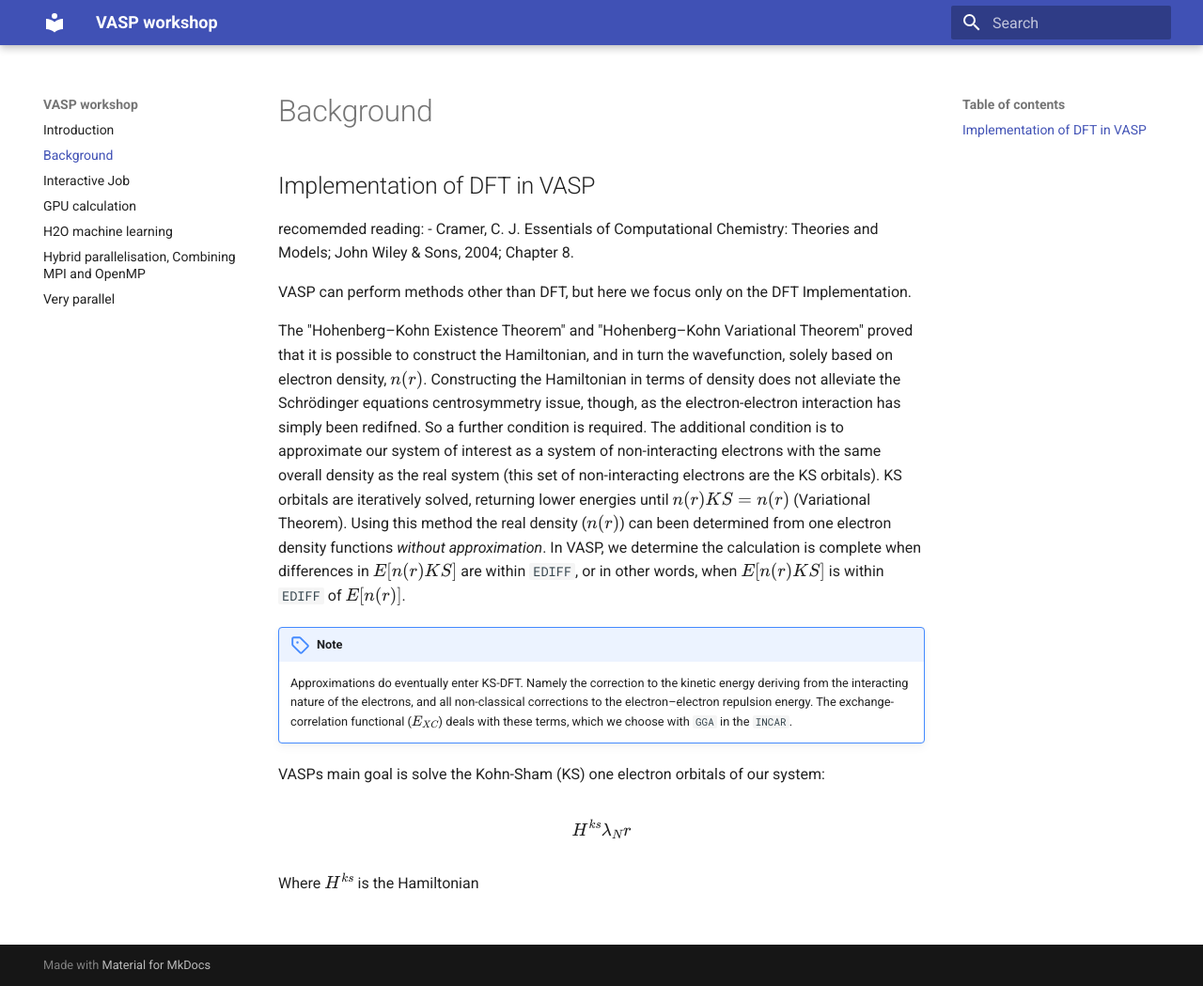
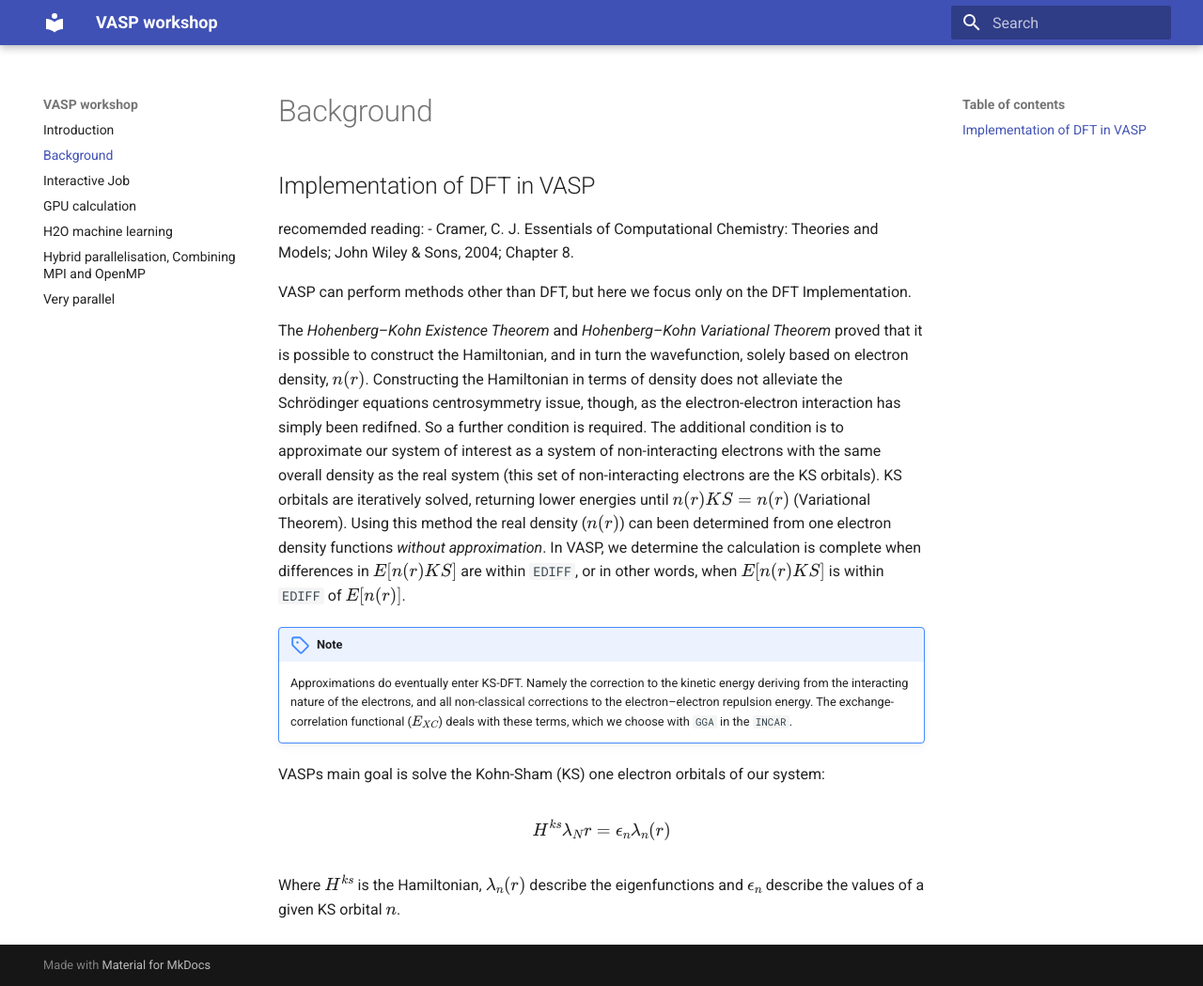
Before and after one commit to Johnryder23/VASP_workshop, an MkDocs documentation site: the page built from docs/background.md, in a window 1280 px wide and 1049 px high. Shown: the whole window at 94% size. Built offline with MkDocs 1.6.1 and Material for MkDocs 9.7.7, drawn with Linux system fonts in a browser that asks for light colours.

Commit message:
small additions

```diff
--- a/docs/background.md
+++ b/docs/background.md
@@ -6,16 +6,15 @@ Wiley & Sons, 2004; Chapter 8.
 
 VASP can perform methods other than DFT, but here we focus only on the DFT Implementation.
 
-The "Hohenberg–Kohn Existence Theorem" and "Hohenberg–Kohn Variational Theorem" proved that it is possible to construct the Hamiltonian, and in turn the wavefunction, solely based on electron density, $n(r)$. Constructing the Hamiltonian in terms of density does not alleviate the Schrödinger equations centrosymmetry issue, though, as the electron-electron interaction has simply been redifned. So a further condition is required. The additional condition is to approximate our system of interest as a system of non-interacting electrons with the same overall density as the real system (this set of non-interacting electrons are the KS orbitals). KS orbitals are iteratively solved, returning lower energies until $n(r)KS=n(r)$ (Variational Theorem). Using this method the real density ($n(r)$) can been determined from one electron density functions *without approximation*. In VASP, we determine the calculation is complete when differences in $E[n(r)KS]$ are within `EDIFF`, or in other words, when $E[n(r)KS]$ is within `EDIFF` of $E[n(r)]$.
+The *Hohenberg–Kohn Existence Theorem* and *Hohenberg–Kohn Variational Theorem* proved that it is possible to construct the Hamiltonian, and in turn the wavefunction, solely based on electron density, $n(r)$. Constructing the Hamiltonian in terms of density does not alleviate the Schrödinger equations centrosymmetry issue, though, as the electron-electron interaction has simply been redifned. So a further condition is required. The additional condition is to approximate our system of interest as a system of non-interacting electrons with the same overall density as the real system (this set of non-interacting electrons are the KS orbitals). KS orbitals are iteratively solved, returning lower energies until $n(r)KS=n(r)$ (Variational Theorem). Using this method the real density ($n(r)$) can been determined from one electron density functions *without approximation*. In VASP, we determine the calculation is complete when differences in $E[n(r)KS]$ are within `EDIFF`, or in other words, when $E[n(r)KS]$ is within `EDIFF` of $E[n(r)]$.
 
 !!! note
     Approximations do eventually enter KS-DFT. Namely the correction to the kinetic energy deriving from the interacting nature of the electrons, and all non-classical corrections to the electron–electron repulsion energy. The exchange-correlation functional ($E_{XC}$) deals with these terms, which we choose with `GGA` in the `INCAR`.
 
-
 VASPs main goal is solve the Kohn-Sham (KS) one electron orbitals of our system:
 
 $$
-H^{ks} \lambda_N{r}
+H^{ks}\lambda_N{r}=\epsilon_n \lambda_n(r)
 $$
 
-Where $H^{ks}$ is the Hamiltonian
+Where $H^{ks}$ is the Hamiltonian,  $\lambda_n(r)$ describe the eigenfunctions and $\epsilon_n$ describe the values of a given KS orbital $n$.
```
